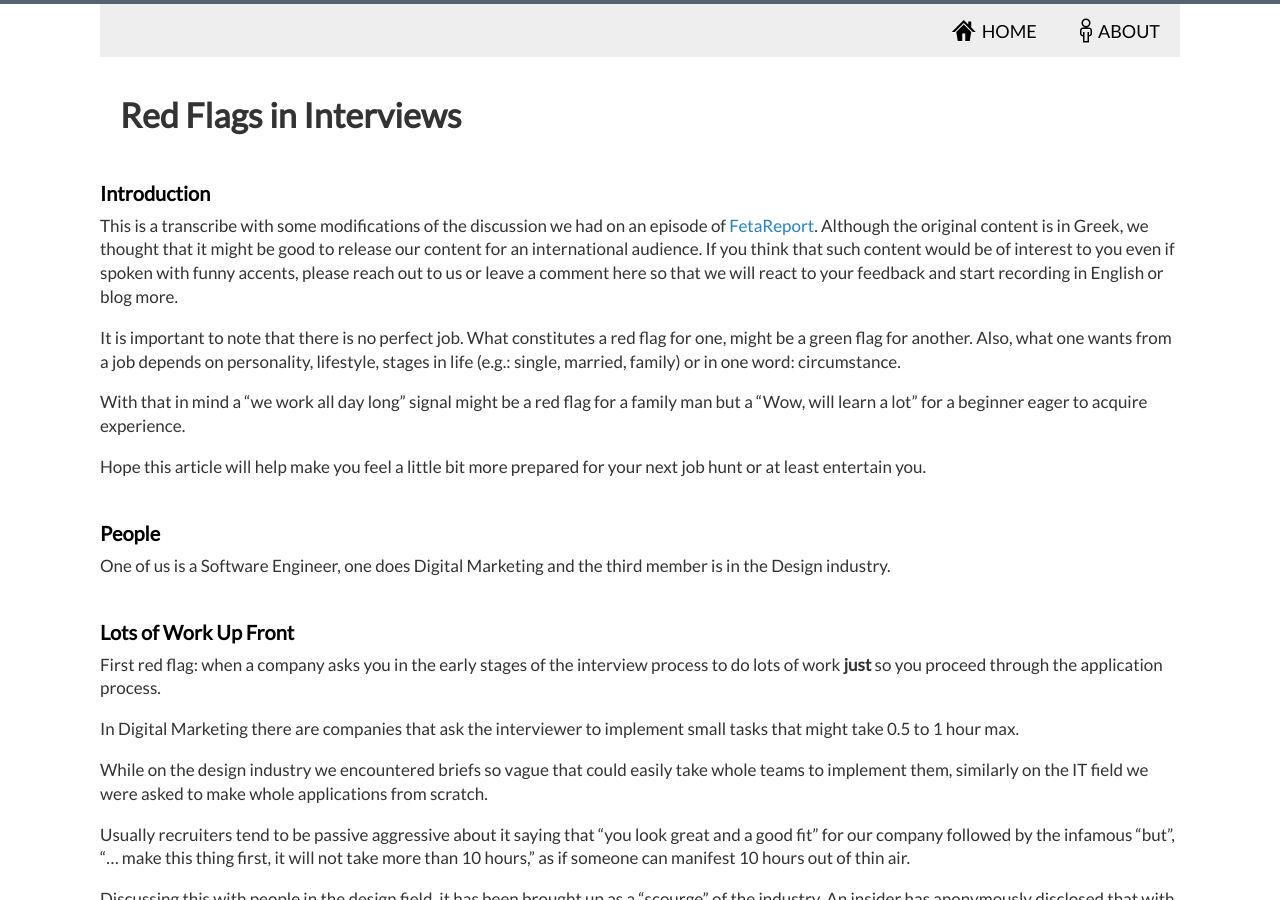
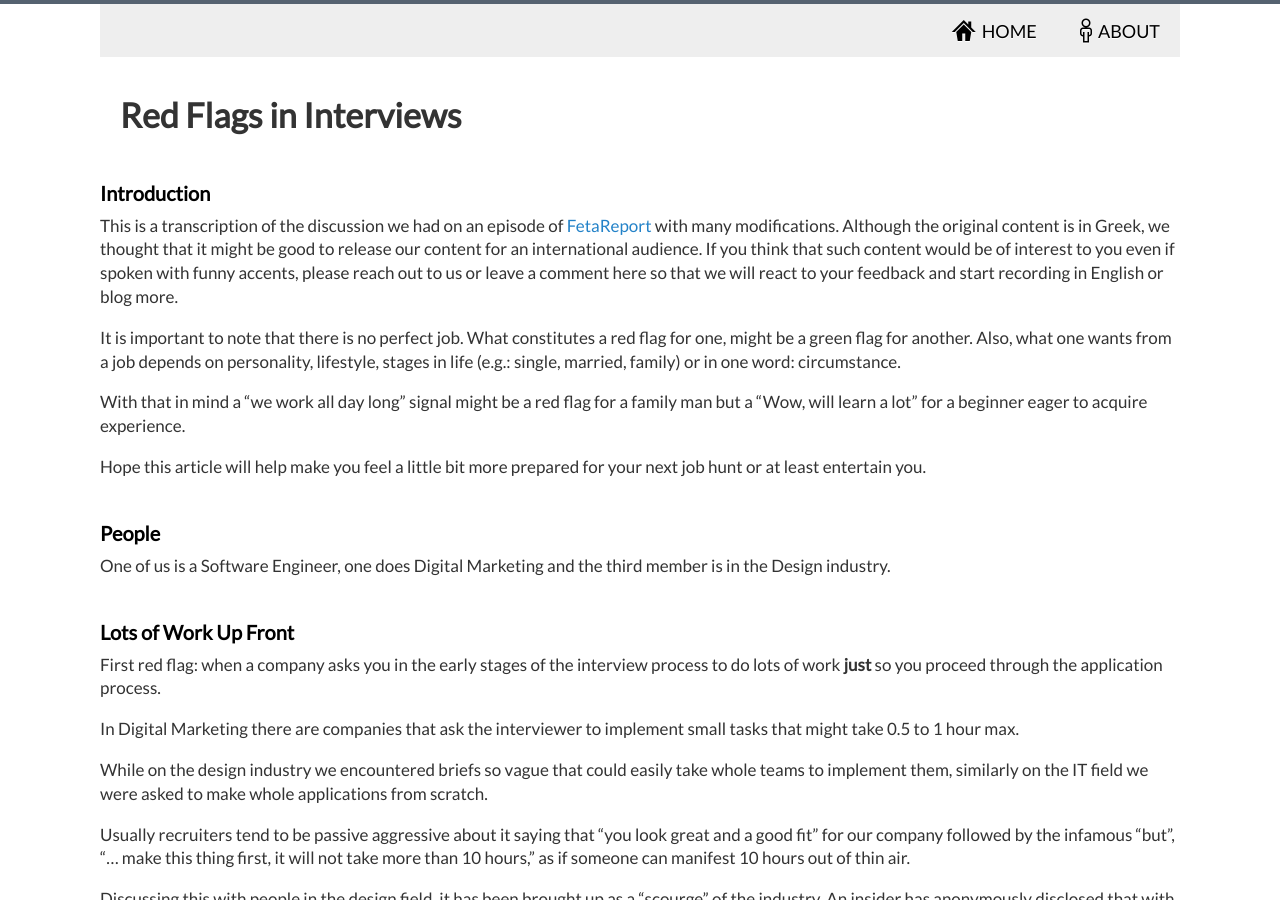
Before and after one commit to dimitrismistriotis/dimitrismistriotis.github.io, a Jekyll site: the page built from _posts/2018-05-24-red_flags_in_interviews.md, in a window 1280 px wide and 900 px high. Built offline with Jekyll 4.4.1, drawn with Linux system fonts in a browser that asks for light colours; comment, search, counter and statistics services are not loaded.

Commit message:
More intro changes.

```diff
--- a/_posts/2018-05-24-red_flags_in_interviews.md
+++ b/_posts/2018-05-24-red_flags_in_interviews.md
@@ -8,13 +8,13 @@ permalink: /red_flags_in_interviews
 
 ## Introduction
 
-This is a transcribe with some modifications of the discussion we had on an
-episode of  [FetaReport](www.fetareport.gr). Although the original content is
-in Greek, we thought that it might be good to release our content for an
-international audience. If you think that such content would be of interest to
-you even if spoken with funny accents, please reach out to us or leave a
-comment here so that we will react to your feedback and start recording in
-English or blog more.
+This is a transcription of the discussion we had on an episode of
+[FetaReport](www.fetareport.gr) with many modifications. Although the original
+content is in Greek, we thought that it might be good to release our content
+for an international audience. If you think that such content would be of
+interest to you even if spoken with funny accents, please reach out to us or
+leave a comment here so that we will react to your feedback and start recording
+in English or blog more.
 
 It is important to note that there is no perfect job. What constitutes a red
 flag for one, might be a green flag for another. Also, what one wants from a
```
